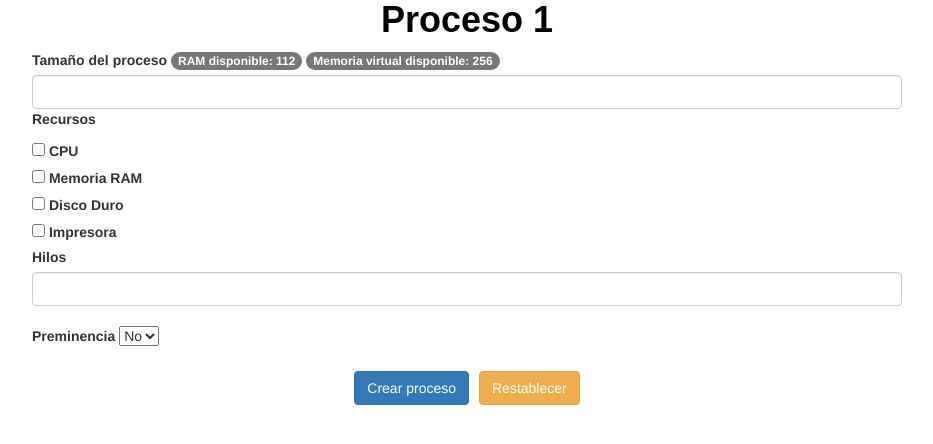
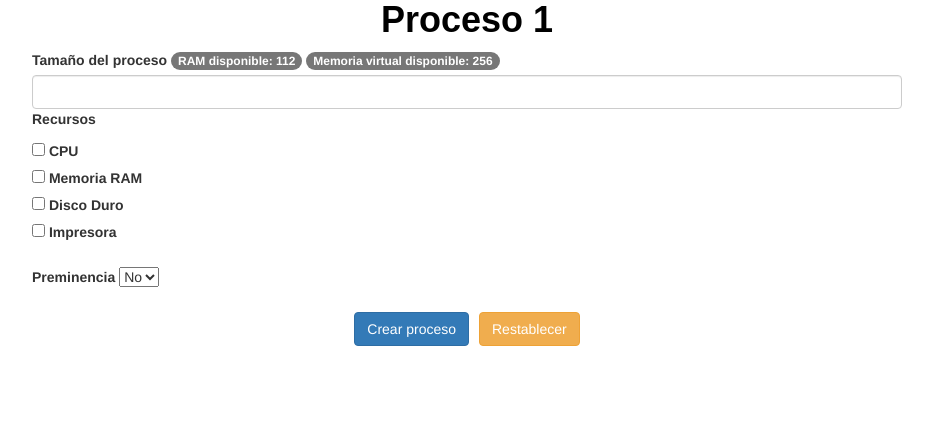
Before and after one commit to dfbustamantep/Proyecto-SO, a Flask app: page /crear_proceso in a window 1280 px wide. Shown: the part 92-536 px from the top of the page, without its empty margins (173-1106 px from the left). Run offline with Flask 3, Linux system fonts and the light colour scheme; some libraries are stand-ins or nearby versions.

Commit message:
Se cambia lo de los hilos,ya no se le pregunta al usuario cuantos hilos quiere si no que se calcula a partir del tamanio que se le da al proceso

```diff
--- a/app/Templates/crear_proceso.html
+++ b/app/Templates/crear_proceso.html
@@ -44,13 +44,6 @@
                 {% endfor %}
             </div>
 
-            <div class="mb-4">
-                {{ create_proces_form.hilos.label(class="form-label") }}
-                {{ create_proces_form.hilos(class="form-control") }}
-                {% for error in create_proces_form.hilos.errors %}
-                    <div class="text-danger">{{ error }}</div>
-                {% endfor %}
-            </div>
             <br>
             <div class="mb-4">
                 {{ create_proces_form.preminencia.label(class="form-label") }}
--- a/app/forms.py
+++ b/app/forms.py
@@ -6,7 +6,7 @@ class CreateProcesForm(FlaskForm):
     tamanio = IntegerField("Tamaño del proceso",validators=[DataRequired()])
     # coerce Convertir valores seleccionados a enteros
     recursos = SelectMultipleField("Recursos",validators=[DataRequired()])
-    hilos = IntegerField("Hilos",validators=[DataRequired()])
+    #hilos = IntegerField("Hilos",validators=[DataRequired()])
                                                                         #Primer elemento de la tupla valor que se envia al servidor,segundo elemento texto que se muestra en el formulario
     preminencia = SelectField("Preminencia",validators=[DataRequired()],choices=[('No', 'No'), ('Si', 'Si')])
     submit = SubmitField("Crear proceso")
--- a/main.py
+++ b/main.py
@@ -96,8 +96,9 @@ def crear_proceso():
         print("Recursos")
         for recurso in recursos_seleccionados:
             print(recurso.get_nombre())
-        hilos = create_proces_form.hilos.data
-        print(f"Hilos {hilos}")
+
+        hilos = calcular_hilos(tamanio)
+        print(f"El proceso va a tener {hilos}")
         preminencia = create_proces_form.preminencia.data
         if preminencia.lower()  == 'si':
             preminencia = True
@@ -200,6 +201,19 @@ def crear_proceso():
         return redirect(url_for("index"))
 
     return render_template('crear_proceso.html',**context)
+
+
+def calcular_hilos(tamanio: int):
+    if tamanio <= 20:
+        return 1
+    elif tamanio <= 40:
+        return 2
+    elif tamanio <= 60:
+        return 3
+    elif tamanio <= 80:
+        return 4
+    else:
+        return 5
 
 @app.route('/visualizar_procesos')
 def visualizar_procesos():
```
